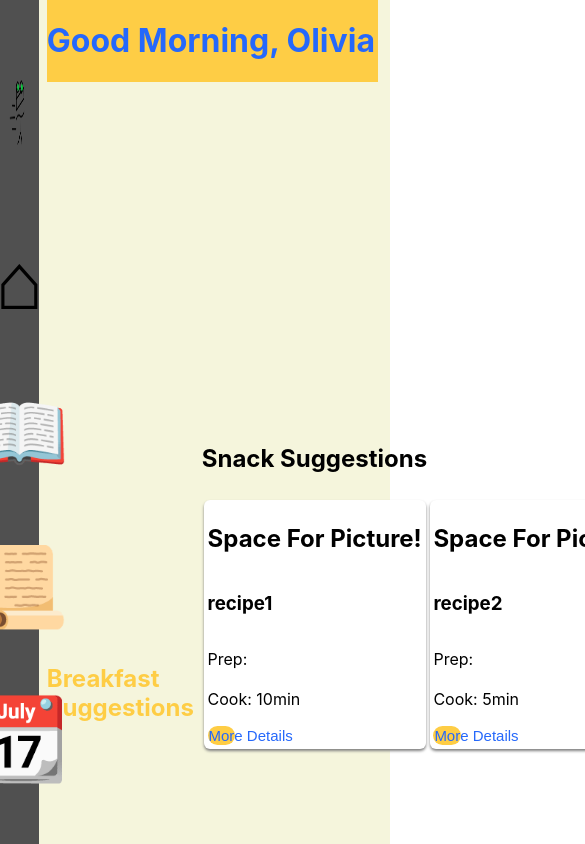
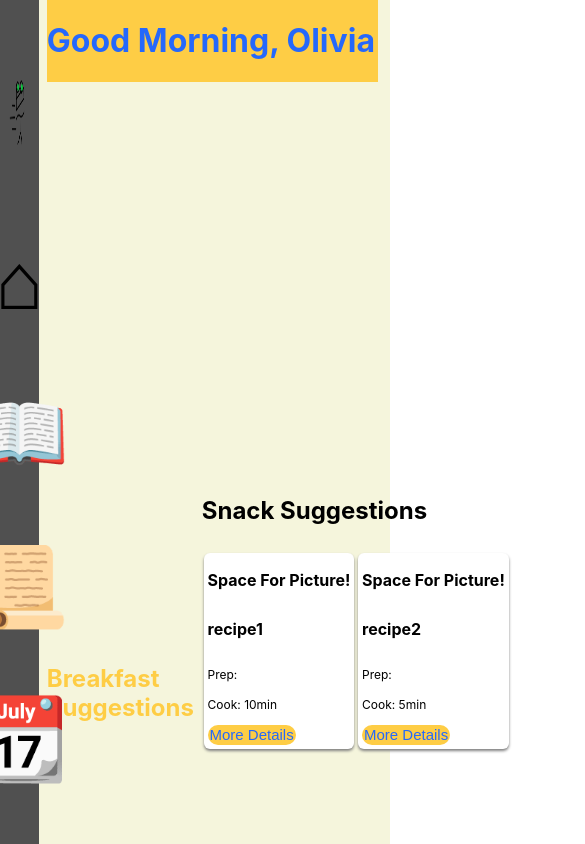
Before and after one commit to Cwoodard2/QuickFoods, a React (Create React App) app: page /#/homepage in a window 390 px wide. Shown: the top 844 px of the page, 585 px wide, since content can reach past the window. Built offline with nearby package versions, Linux system fonts and the light colour scheme; no server answers.

Commit message:
Changes to allow more responsive flow when recipes are viewed on mobile

```diff
--- a/src/components/Modal.js
+++ b/src/components/Modal.js
@@ -9,21 +9,23 @@ export default function Modal(props) {
     }
 
     const attributeArray = props.attributes.map((attribute) => <li key={attribute} className="recipe-attribute">{attribute}</li>)
-    const ingredientsArray = props.prep.map((attribute) => <li key={attribute} className="recipe-attribute">{attribute}</li>)
+    const ingredientsArray = props.prep.map((attribute) => <li key={attribute} className="ingredients">{attribute}</li>)
 
     return(
         <div className="modal">
             <div className="modal-content" style={{overflowY: "auto"}}>
                 <h1>{props.title}</h1>
                 <p>{props.description}</p>
-                <div className="row" style={{justifyContent: "space-evenly", minWidth: "55vw", minHeight: "40vh"}}>
-                <div className="column">
+                <div className="row modal-content-row">
+                <div className="column modal-content-column">
                     <h3>Ingredients:</h3>
                     <ul className="column" style={{gap: "0.5vw"}}>
                         {ingredientsArray}
                     </ul>
+                    <h3>Cooking Instructions</h3>
+                    <p>{props.instructions}</p>
                 </div>
-                <div className="column quick-facts">
+                <div className="column modal-content-column">
                     <h3>Prep Time: {props.prepTime}</h3>
                     <h3>Cook Time: {props.cookTime}</h3>
                     <h3>Attributes:</h3>
@@ -32,8 +34,6 @@ export default function Modal(props) {
                     </div>
                 </div>
                 </div>
-                <h3>Cooking Instructions</h3>
-                <p>{props.instructions}</p>
                 <button onClick={props.onClose} className="close-modal">Close</button>
             </div>
         </div>
--- a/src/components/Modal.scss
+++ b/src/components/Modal.scss
@@ -24,6 +24,12 @@
     align-items: flex-start;
     border-radius: 12px;
     box-shadow: 0px 0px 10px 2px;
+}
+
+.modal-content-row {
+    justify-content: space-evenly;
+    min-width: 55vw;
+    // min-height: 40vh;
 }
 
 .wrap-text {
@@ -58,11 +64,31 @@
     border-radius: 12px;
     background: none;
     padding: 0.5vw;
-    list-style: none;
 }
 
-.quick-facts {
-    box-shadow: 0px 2px 3px 0px grey;
+.ingredients {
+    width: 10vw;
+}
+
+@media  screen and (max-width: 500px) {
+    .modal-content {
+        height: 85vh;
+        width: 90vw;
+    }
+
+    .modal-content-row {
+        min-width: 90vw;
+        flex-direction: column-reverse;
+    }
+
+    .modal-content-column {
+        align-items: center;
+    }
+
+    .close-modal {
+        height: auto;
+        padding: 0.5vw;
+    }
 }
 
 @keyframes slide-from-top {
--- a/src/components/RecipeCard.js
+++ b/src/components/RecipeCard.js
@@ -8,11 +8,11 @@ export default function RecipeCard(props) {
     return(
         <div className="recipe-card-main">
             <Modal title={props.recipe} description={props.content} prepTime={props.prepTime} prep={props.prep} instructions={props.instructions} cookTime={props.cook} attributes={props.attributes} onClose={() => setView(false)} show={showModal}/>
-            <h2>Space For Picture!</h2>
+            <h2 className="recipe-name">Space For Picture!</h2>
             <div className="recipe-card-content">
-                <h3>{props.recipe}</h3>
+                <h3 className="recipe-name">{props.recipe}</h3>
                 <div>
-                    <p>Prep: {props.prepTime}<br></br><br></br>Cook: {props.cook}</p>
+                    <p className="recipe-times">Prep: {props.prepTime}<br></br><br></br>Cook: {props.cook}</p>
                 </div>
             </div>
             <button onClick={()=>setView(true)} className="show-details-button">More Details</button>
--- a/src/components/RecipeCard.scss
+++ b/src/components/RecipeCard.scss
@@ -24,8 +24,8 @@
     color: #2568FB;
     font-size: 15px;
     cursor: pointer;
-    width: 7vw;
-    padding: 0.25vw;
+    width: auto;
+    padding: 0.5vw;
     transition: all 0.3s;
     &:hover {
         transform: translateY(-3px);
@@ -36,3 +36,21 @@
         box-shadow: 0px 2px 3px 0px grey;
     }
 }
+
+.recipe-name {
+    font-size: 1.5rem;
+}
+
+.recipe-times {
+    font-size: 1rem;
+}
+
+@media  screen and (max-width: 500px) {
+    .recipe-name {
+        font-size: 1rem;
+    }
+
+    .recipe-times {
+        font-size: 0.75rem;
+    }
+}
--- a/src/pages/recipebook.js
+++ b/src/pages/recipebook.js
@@ -57,25 +57,25 @@ export default function RecipeBook(props) {
             <Navigation />
             <div className="recipe-book-main">
                 <div className="row" style={{gap: "2vw", alignItems: "center"}}>
-                    <h1>Olivia's Recipe Book</h1>
+                    <h1 className="title">Olivia's Recipe Book</h1>
                     <button onClick={()=>setCreate(true)} className="add-button">&#43;</button>
                 </div>
                 <CreateRecipeModal title={props.recipe} content={props.content} onClose={() => setCreate(false)} show={showCreateModal}/>
                 <div className="column" style={{overflowY: "auto", gap: "3vw"}}>
                     <div className="column">
-                        <h1>Breakfast Recipes</h1>
+                        <h1 className="subtitle">Breakfast Recipes</h1>
                             <ul className="row" style={{gap: "5vw", paddingLeft: "2vw", paddingRight: "2vw", paddingTop: "1vw", paddingBottom: "2vw"}}>
                                 {thisBreakfast}
                             </ul>
                     </div>
                     <div className="column">
-                        <h1>Lunch Recipes</h1>
+                        <h1 className="subtitle">Lunch Recipes</h1>
                         <ul className="row" style={{gap: "5vw", paddingLeft: "2vw", paddingRight: "2vw", paddingTop: "1vw", paddingBottom: "2vw"}}>
                             {thisLunch}
                         </ul>
                     </div>
                     <div className="column">
-                        <h1>Dinner Recipes</h1>
+                        <h1 className="subtitle">Dinner Recipes</h1>
                         <ul className="row" style={{gap: "5vw", paddingLeft: "2vw", paddingRight: "2vw", paddingTop: "1vw", paddingBottom: "2vw"}}>
                             {thisDinner}
                         </ul>
--- a/src/pages/recipebook.scss
+++ b/src/pages/recipebook.scss
@@ -15,8 +15,8 @@
     color: #2568FB;
     border-radius: 50%;
     border: none;
-    width: 3vw;
-    height: 3vw;
+    width: auto;
+    height: auto;
     font-size: large;
     cursor: pointer;
     box-shadow: 0 2px 3px 0px grey;
@@ -35,3 +35,27 @@
     list-style: none;
     margin-left: 0;
 }
+
+.title {
+    font-size: 2rem;
+}
+
+.subtitle {
+    font-size: 1.5rem;
+}
+
+@media  screen and (max-width: 500px) {
+    .title {
+        font-size: 1.5rem;
+    }
+
+    .subtitle {
+        font-size: 1rem;
+    }
+
+    .add-button {
+        width: auto;
+        height: auto;
+        // padding: 1vw;
+    }
+}
```
